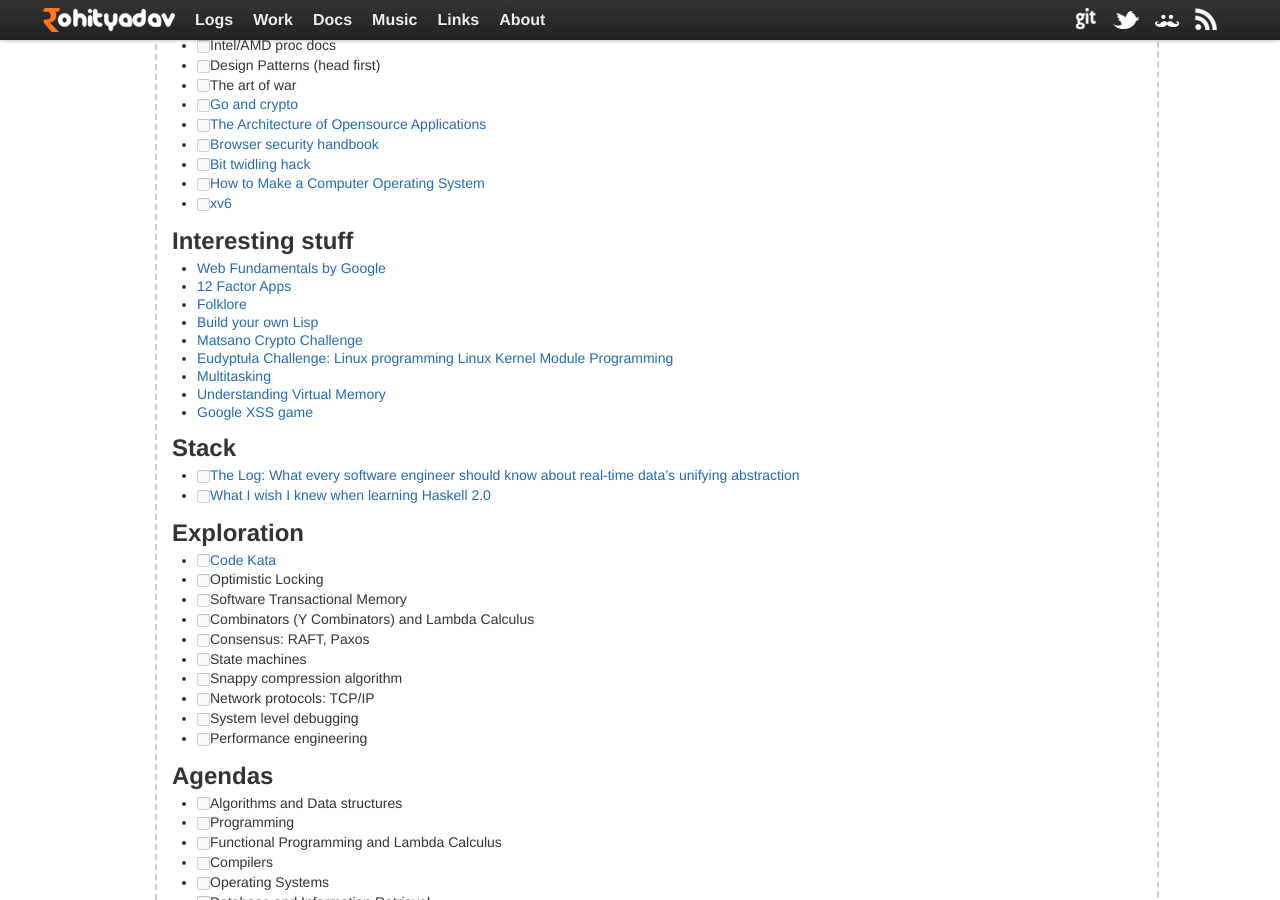
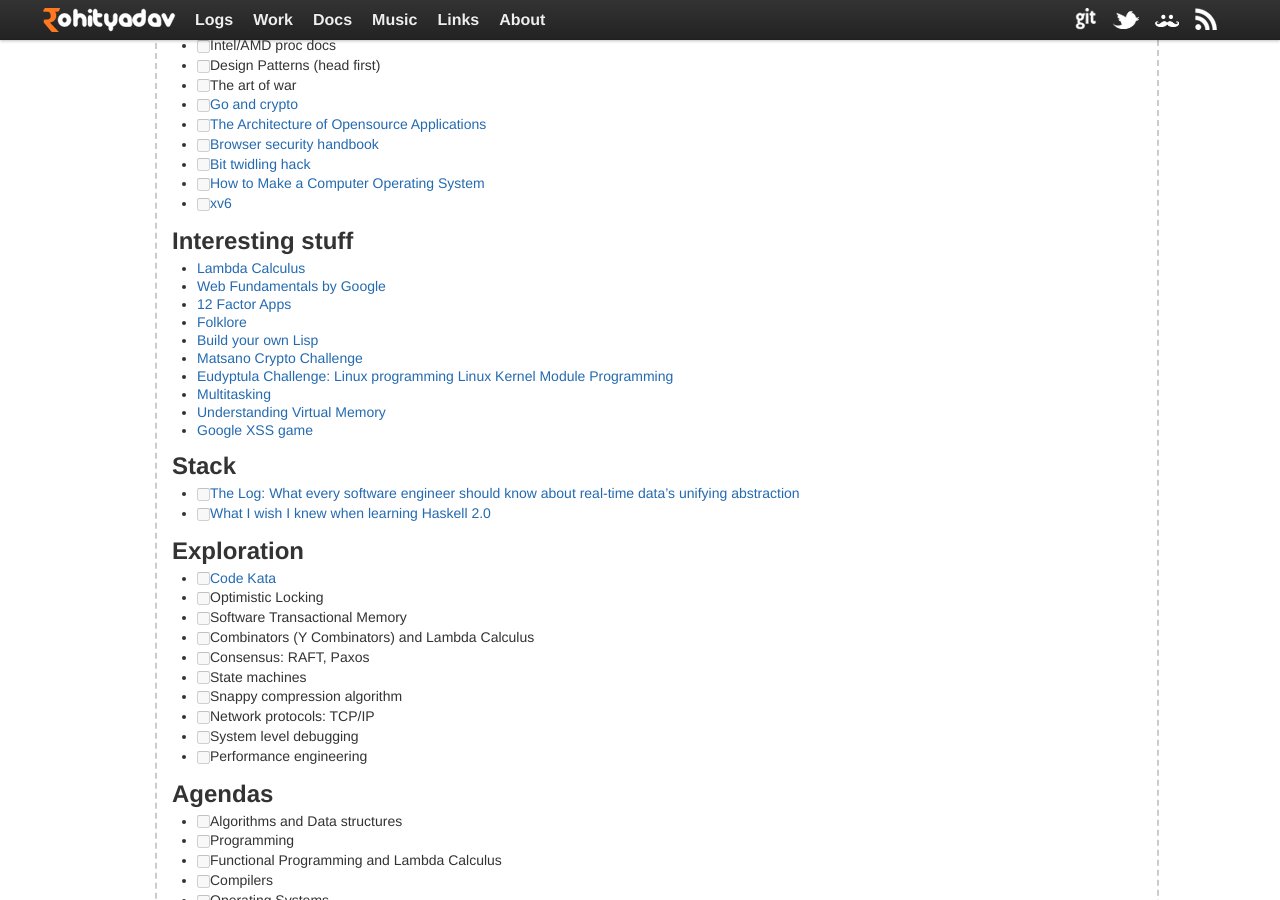
Before and after one commit to rohityadavcloud/rohityadavcloud.github.io, a Jekyll site: the page built from kaizen/index.markdown, in a window 1280 px wide and 900 px high, scrolled down 2728 px. Built offline with Jekyll 4.4.1, drawn with Linux system fonts in a browser that asks for light colours; Markdown is read by kramdown in place of the engine named in the settings.

Commit message:
kaizen updates
Signed-off-by: Rohit Yadav <bhaisaab@baagi.org>

```diff
--- a/kaizen/index.markdown
+++ b/kaizen/index.markdown
@@ -160,6 +160,7 @@ tagline: List for 2014
 
 ## Interesting stuff
 
+- [Lambda Calculus](https://www.youtube.com/playlist?list=PL4A05CF0478DAD704)
 - [Web Fundamentals by Google](https://developers.google.com/web/fundamentals/)
 - [12 Factor Apps](http://12factor.net/)
 - [Folklore](http://www.folklore.org)
```
